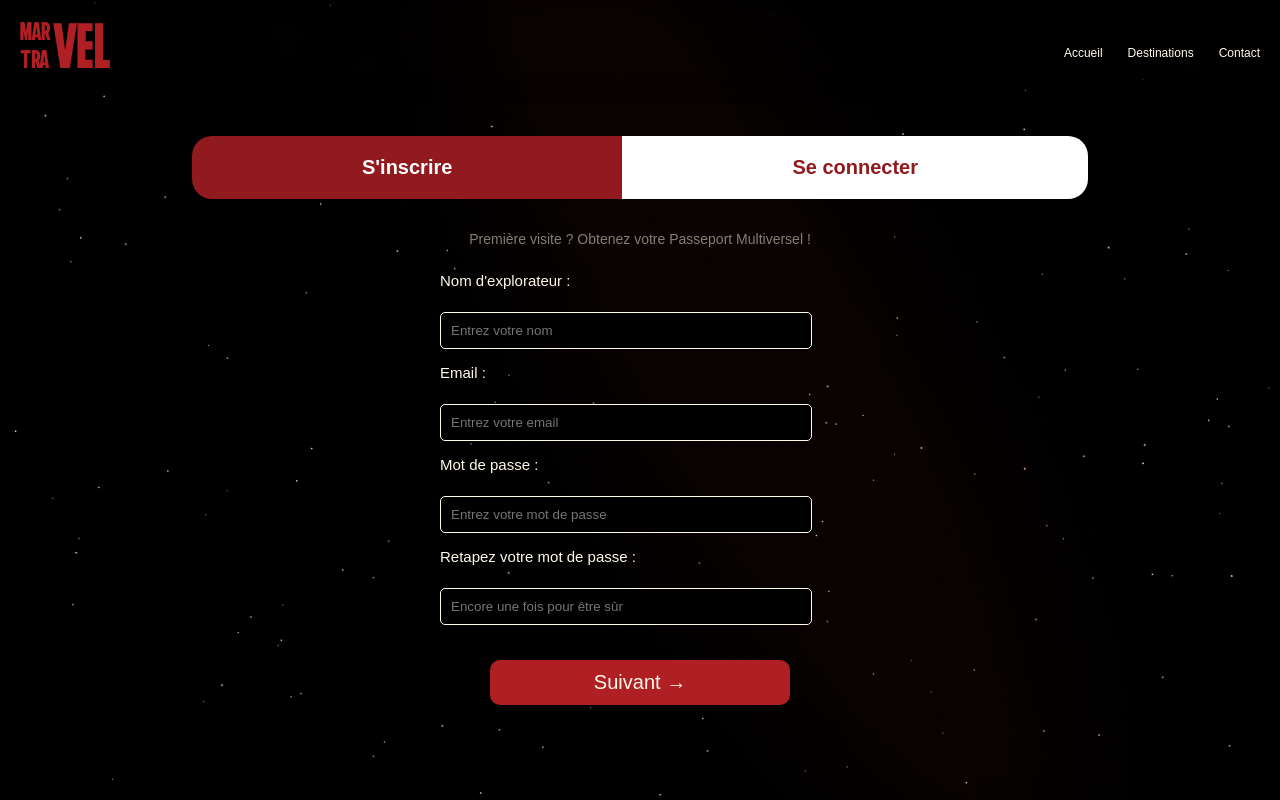
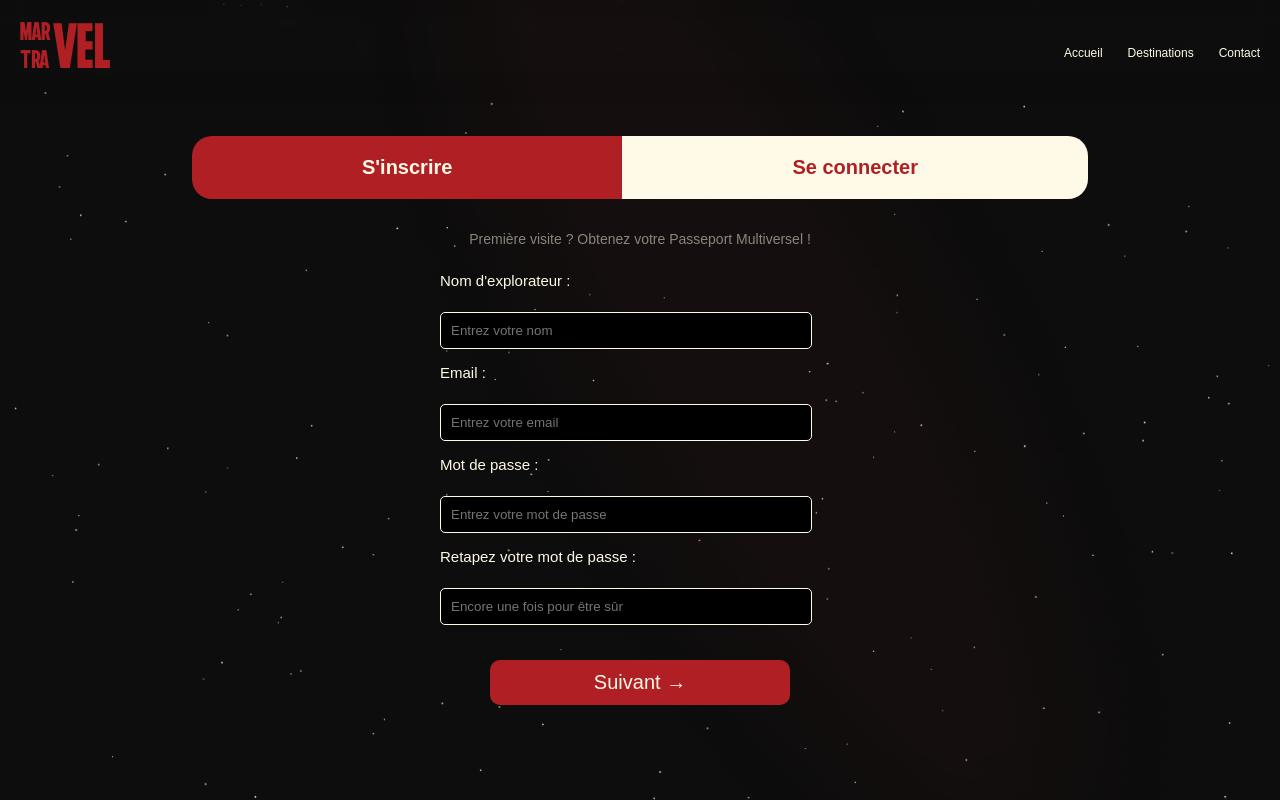
Before and after one commit to charlyppr/MarvelTravel, a PHP site: page /html/inscription.html in a window 1280 px wide. Run offline with PHP 8.4, Linux system fonts and the light colour scheme.

Commit message:
Suppression de l'image Ibrahima.png, remplacement de Se_connecter.html par connexion.html, mise à jour des liens et ajout de nouveaux styles pour les pages d'inscription et de connexion.

```diff
--- a/css/inscription2.css
+++ b/css/inscription.css
@@ -1,9 +1,5 @@
 body{
-    margin: auto;
-    width: 100%;
-    height: 100vh;
     overflow: hidden;
-    background-color: black;
 
     background-image: url('../img/Star.png');
     background-size: cover;
@@ -14,7 +10,6 @@ body{
     padding: 0;
     box-sizing: border-box;
     user-select: none;
-
 
     font-family: 'PP Formula', sans-serif;
 }
@@ -45,15 +40,15 @@ header img{
 }
 
 .inscription a {
-    color: white;
-    background-color: #901A1E;
+    color: var(--couleur-primaire);
+    background-color: var(--couleur-accent);
     border-top-left-radius: 20px;
     border-bottom-left-radius: 20px;
 }
 
 .connexion a {
-    color: #901A1E;
-    background-color: white;
+    color: var(--couleur-accent);
+    background-color: var(--couleur-primaire);
     border-top-right-radius: 20px;
     border-bottom-right-radius: 20px;
 }
@@ -78,7 +73,6 @@ header img{
 }
 
 form {
-
     display: flex;
     flex-direction: column;
     align-items: center;
@@ -113,6 +107,8 @@ input {
     border: 1px solid var(--couleur-primaire);
     background-color: black;
     color: white;
+
+    transition: ease-in-out .3s;
 }
 
 
@@ -138,7 +134,9 @@ input:focus {
     font-weight: 200;
     border-radius: 10px;
     cursor: pointer;
-    margin: 20px auto 50px auto; /* Centre horizontalement */
+    margin: 20px auto 50px auto;
+
+    transition: ease-in-out .5s;
 }
 
 .Suivant:hover {
--- a/html/Se_connecter.html
+++ b/html/connexion.html
@@ -7,10 +7,9 @@
     <link rel="stylesheet" href="/css/accueil.css">
     <link rel="stylesheet" href="/css/intro.css">
     <link rel="stylesheet" href="/css/media.css">
-    <link rel="stylesheet" href="/css/se_connecter.css">
+    <link rel="stylesheet" href="/css/connexion.css">
 
-    <!-- <link rel="stylesheet" href="style.css"> -->
-    <title>Document</title>
+    <title>Connexion • Marvel Travel</title>
 
 </head>
 <body>
--- a/html/inscription.html
+++ b/html/inscription.html
@@ -7,25 +7,15 @@
     <link rel="stylesheet" href="../css/intro.css">
     <link rel="stylesheet" href="../css/media.css">
     <link rel="stylesheet" href="../css/base.css">
-    <link rel="stylesheet" href="../css/inscription2.css">
+    <link rel="stylesheet" href="../css/inscription.css">
 
     <!-- <link rel="stylesheet" href="style.css"> -->
-    <title>Document</title>
+    <title>Inscription • Marvel Travel</title>
 
 </head>
 <body>
+
     <div class="default"></div>
-
-    <div class="intro hidden">
-        <div class="logo-container-intro">
-            <div class="logo-gauche-intro">
-                <span class="logo-intro mar-intro">MAR</span>
-                <span class="logo-intro tra-intro">TRA</span>
-            </div>
-            <span class="logo-intro vel-intro">VEL</span>
-        </div>
-    </div>
-
 
     <header class="nav">
         <a href="../accueil.html" class="logo-container">
@@ -51,7 +41,7 @@
                 <a href="inscription.html">S'inscrire</a>
             </div>
             <div class="connexion">
-                <a href="Se_connecter.html">Se connecter</a>
+                <a href="connexion.html">Se connecter</a>
             </div>
         </div>
     </section>
```
Also changed, not shown: css/connexion.css (renamed from css/se_connecter.css), img/Ibrahima.png (deleted).
